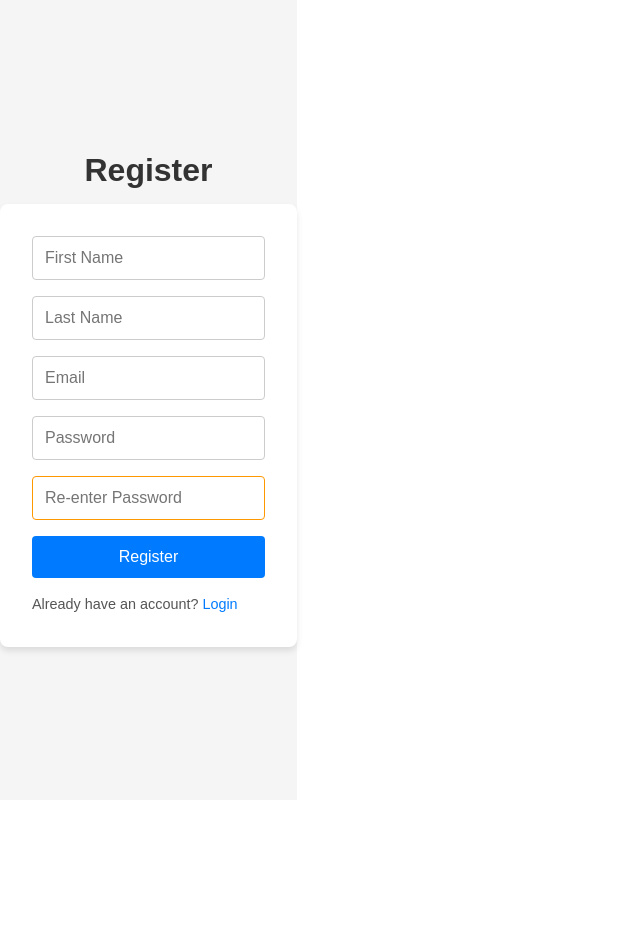
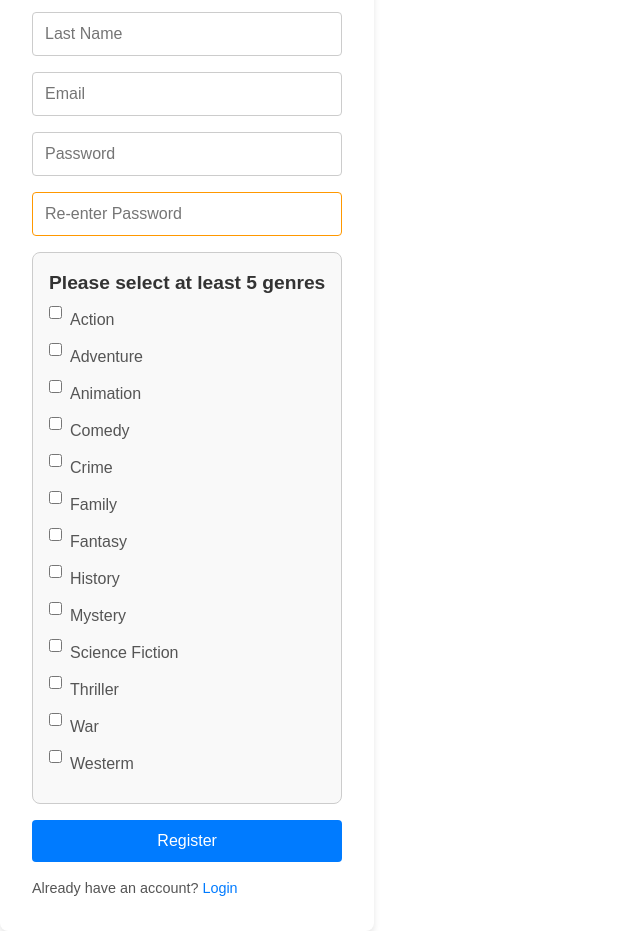
Before and after one commit to J-S00n/Assignment-6, a React (Vite) app in the folder react-context/: page /register in a window 1280 px wide. Shown: the whole page, without its empty margins (0-640 px from the left). Before the commit the page ends 800 px from the top, so only its background shows below. Built offline with nearby package versions, Linux system fonts and the light colour scheme.

Commit message:
Modified context storage, settings, and cart

```diff
--- a/react-context/components/Header.jsx
+++ b/react-context/components/Header.jsx
@@ -1,14 +1,36 @@
-import { useNavigate } from 'react-router-dom';
+import { useNavigate, Link } from 'react-router-dom';
+import { useStoreContext } from '../context/user';
 
-function Header({ children }) {
+function Header() {
     const navigate = useNavigate();
+    const { setLoggedIn, loggedIn, firstName } = useStoreContext();
+
+    function logout() {
+        setLoggedIn(false);
+        navigate("/");
+    }
 
     return (
         <div className="header">
             <h1>VibeVision</h1>
-            <button onClick={() => navigate('/login')} className="login">Login</button>
-            <button onClick={() => navigate('/register')} className="register">Register</button>
-            {children}
+            {loggedIn ? (
+                <>
+                    <input
+                        type="text"
+                        placeholder="Search..."
+                        className="search-bar"
+                    />
+                    <p className="welcome-msg">Welcome {firstName}!</p>
+                    <Link to={'/cart'} className="cart-button">Cart</Link>
+                    <Link to={'/settings'} className="settings">Settings</Link>
+                    <button onClick={logout} className="logout">Logout</button>
+                </>
+            ) : (
+                <>
+                    <button onClick={() => navigate('/login')} className="login">Login</button>
+                    <button onClick={() => navigate('/register')} className="register">Register</button>
+                </>
+            )}
         </div>
     );
 }
--- a/react-context/context/user.jsx
+++ b/react-context/context/user.jsx
@@ -9,10 +9,28 @@ export const StoreProvider = ({ children }) => {
     const [firstName, setFirstName] = useState("");
     const [lastName, setLastName] = useState("");
     const [choices, setChoices] = useState(Map({}));
+    const [loggedIn , setLoggedIn] = useState(false);
     const [cart, setCart] = useState(Map({}));
+    const [genres, setGenres] = useState([
+            { genre: "Action", id: 28 },
+            { genre: "Adventure", id: 12 },
+            { genre: "Animation", id: 16 },
+            { genre: "Comedy", id: 35 },
+            { genre: "Crime", id: 80 },
+            { genre: "Family", id: 10751 },
+            { genre: "Fantasy", id: 14 },
+            { genre: "History", id: 36 },
+            { genre: "Mystery", id: 9648 },
+            { genre: "Science Fiction", id: 878 },
+            { genre: "Thriller", id: 53 },
+            { genre: "War", id: 10752 },
+            { genre: "Westerm", id: 37 },
+        ]);
 
     return (
-        <StoreContext.Provider value={{ email, setEmail, firstName, setFirstName, lastName, setLastName, password, setPassword, cart, setCart, choices, setChoices }}>
+        <StoreContext.Provider value={{
+            email, setEmail, firstName, setFirstName, lastName, setLastName, password, setPassword,
+            cart, setCart, choices, setChoices, loggedIn, setLoggedIn, genres, setGenres,}}>
             {children}
         </StoreContext.Provider>
     );
--- a/react-context/views/LoginView.jsx
+++ b/react-context/views/LoginView.jsx
@@ -6,7 +6,7 @@ import "./LoginView.css"
 function LoginView() {
 
     const navigate = useNavigate();
-    const { email, password } = useStoreContext();
+    const { email, password, setLoggedIn } = useStoreContext();
     const [formData, setFormData] = useState({
         email: "",
         password: "",
@@ -18,6 +18,7 @@ function LoginView() {
             alert("Email or Password incorrect!");
             return;
         }
+        setLoggedIn(true);
         navigate("/movies/genre/28");
     };
 
--- a/react-context/views/MoviesView.jsx
+++ b/react-context/views/MoviesView.jsx
@@ -1,38 +1,22 @@
-import { Outlet, useNavigate, useLocation } from "react-router-dom";
+import { Outlet, useLocation } from "react-router-dom";
+import { useStoreContext } from "../context/user.jsx";
 import "./MoviesView.css";
 import Genres from "../components/Genres.jsx";
+import Header from "../components/Header.jsx";
 import Footer from "../components/Footer.jsx";
 import Feature from "../components/Feature.jsx";
 
+
 function MoviesView() {
-    const navigate = useNavigate();
     const location = useLocation();
-
-    const genres = [
-        { genre: "Action", id: 28 },
-        { genre: "Adventure", id: 12 },
-        { genre: "Animation", id: 16 },
-        { genre: "Comedy", id: 35 },
-        { genre: "Crime", id: 80 },
-        { genre: "Family", id: 10751 },
-        { genre: "Fantasy", id: 14 },
-        { genre: "History", id: 36 },
-        { genre: "Mystery", id: 9648 },
-        { genre: "Science Fiction", id: 878 },
-        { genre: "Thriller", id: 53 },
-        { genre: "War", id: 10752 },
-        { gemre: "Westerm", id: 37 },
-    ];
+    const { choices } = useStoreContext();
 
     return (
         <div className="movies-container">
-            <div className="header">
-                <h1>VibeVision</h1>
-                <button onClick={() => navigate('/')} className="logout">Logout</button>
-            </div>
+            <Header />
             <div className="genres-and-movies">
                 <div className="genres">
-                    <Genres genresList={genres} />
+                    <Genres genresList={choices} />
                 </div>
                 <div className="movie-list">
                     {(location.pathname === "/movies" || location.pathname === "/movies/") && <Feature />}
--- a/react-context/views/ProtectedRoutes.jsx
+++ b/react-context/views/ProtectedRoutes.jsx
@@ -1,11 +1,12 @@
 import { Outlet, Navigate } from "react-router-dom";
+import { useStoreContext } from "../context/user.jsx";
 
 function ProtectedRoutes() {
-    //temporary hardcoded value for isLoggedIn
-    const isLoggedIn = true;
+
+    const { loggedIn } = useStoreContext();
 
     return (
-        isLoggedIn ? <Outlet /> : <Navigate to="/login" />
+        loggedIn ? <Outlet /> : <Navigate to="/login" />
     );
 }
 
--- a/react-context/views/RegisterView.css
+++ b/react-context/views/RegisterView.css
@@ -73,3 +73,33 @@
 .login-link a:hover {
     color: #0056b3;
 }
+
+.genre-selection {
+    margin-bottom: 1rem;
+    padding: 1rem;
+    border: 1px solid #ccc;
+    border-radius: 8px;
+    background-color: #f9f9f9;
+}
+
+.genre-selection h2 {
+    font-size: 1.2rem;
+    margin-bottom: 0.5rem;
+    color: #333;
+}
+
+.genre-selection div {
+    display: flex;
+    align-items: center;
+    margin-bottom: 0.5rem;
+}
+
+.genre-selection input[type="checkbox"] {
+    margin-right: 0.5rem;
+    cursor: pointer;
+}
+
+.genre-selection .genre-name {
+    font-size: 1rem;
+    color: #555;
+}
--- a/react-context/views/RegisterView.jsx
+++ b/react-context/views/RegisterView.jsx
@@ -1,32 +1,54 @@
 import { useNavigate, Link } from "react-router-dom";
 import { useStoreContext } from "../context/user";
-import { useState } from "react";
+import { useState, useRef } from "react";
 import { Map } from "immutable";
 import "./RegisterView.css";
 
 function RegisterView() {
 
     const navigate = useNavigate();
-    const { setEmail, setFirstName, setLastName, setPassword } = useStoreContext();
+    const { setEmail, setFirstName, setLastName, setPassword, setLoggedIn, setChoices, genres } = useStoreContext();
     const [formData, setFormData] = useState({
         firstName: "",
         lastName: "",
         email: "",
         password: "",
         confirmPassword: "",
+        selectedGenres: [],
     });
+
+    const checkboxesRef = useRef({});
 
     const handleRegister = (e) => {
         e.preventDefault();
+
         if (formData.password !== formData.confirmPassword) {
             alert("Passwords do not match!");
             return;
         }
+
+        const selectedGenres = Object.keys(checkboxesRef.current)
+            .filter((genreId) => checkboxesRef.current[genreId].checked)
+            .map(Number);
+
+        if (selectedGenres.length < 5) {
+            alert("Please select at least 5 genres.");
+            return;
+        }
+
+        const sortedGenres = selectedGenres
+            .map((genreId) => genres.find((genre) => genre.id === genreId))
+            .filter((genre) => genre) //remove undefined genres
+            .sort((a, b) => a.genre.localeCompare(b.genre));
+
+        alert("Registration successful!");
         setEmail(formData.email);
         setFirstName(formData.firstName);
         setLastName(formData.lastName);
         setPassword(formData.password);
-        navigate("/movies/genre/28");
+        setChoices(sortedGenres);
+        setLoggedIn(true);
+        navigate("/movies");
     };
 
     return (
@@ -69,7 +91,21 @@ function RegisterView() {
                     onChange={(e) => {
                         setFormData({ ...formData, confirmPassword: e.target.value });
                     }}
-                    required />
+                    required
+                />
+                <div className="genre-selection">
+                    <h2>Please select at least 5 genres</h2>
+                    {genres?.map((item) => (
+                        <div key={item.id}>
+                            <input
+                                type="checkbox"
+                                ref={(el) => { checkboxesRef.current[item.id] = el; }}
+                                style={{ cursor: "pointer" }}
+                            />
+                            <label className="genre-name">{item.genre}</label>
+                        </div>
+                    ))}
+                </div>
                 <button type="submit">Register</button>
                 <p className="login-link">
                     Already have an account? <Link to="/login">Login</Link>
--- a/react-context/views/SettingsView.jsx
+++ b/react-context/views/SettingsView.jsx
@@ -1,38 +1,95 @@
 import { useStoreContext } from "../context/user";
+import { useState, useRef } from "react";
+import { useNavigate } from "react-router-dom";
+import { Map } from "immutable";
+import Header from "../components/Header";
+import Footer from "../components/Footer";
 import "./SettingsView.css";
 
 function SettingsView() {
-    const { email, firstName, lastName, choices, setChoices, setFirstName, setLastName } = useStoreContext();
+    const { email, firstName, setFirstName, lastName, setLastName, choices, setChoices, genres } = useStoreContext();
+    const [formData, setFormData] = useState({
+        firstName: "",
+        lastName: "",
+        selectedGenres: [],
+    });
+
+    const checkboxesRef = useRef({});
+    const navigate = useNavigate();
+
+    function handleSettingChange(e) {
+        e.preventDefault();
+
+        const selectedGenres = Object.keys(checkboxesRef.current)
+            .filter((genreId) => checkboxesRef.current[genreId].checked)
+            .map(Number);
+
+        if (selectedGenres.length < 5) {
+            alert("Please select at least 5 genres.");
+            return;
+        }
+
+        const sortedGenres = selectedGenres
+            .map((genreId) => genres.find((genre) => genre.id === genreId))
+            .filter((genre) => genre) //remove undefined genres
+            .sort((a, b) => a.genre.localeCompare(b.genre));
+
+        alert("Successfully updated!");
+        setFirstName(formData.firstName);
+        setLastName(formData.lastName);
+        setChoices(sortedGenres);
+        navigate("/movies");
+    }
 
     return (
         <div className="settings-container">
-            <h1>Settings</h1>
-            <div className="first-name-display">
-                <h2>First Name</h2>
-                <p>{firstName}</p>
-                <h2 >Change First Name</h2>
+            <Header />
+            <h1 className="settings-title">Settings</h1>
+            <form onSubmit={handleSettingChange} className="settings-form">
+                <label>
+                    First Name:
+                </label>
                 <input
                     type="text"
-                    value={setFirstName}
-                    onChange={(e) => setFirstName(e.target.value)}
-                    placeholder="Enter new first name"
+                    placeholder={firstName}
+                    value={formData.firstName}
+                    onChange={(e) => setFormData({ ...formData, firstName: e.target.value })}
+                    required
                 />
-            </div>
-            <div className="last-name-display">
-                <h2>Last Name</h2>
-                <p>{lastName}</p>
-                <h2>Change Last Name</h2>
+                <label>
+                    Last Name:
+                </label>
                 <input
                     type="text"
-                    value={setLastName}
-                    onChange={(e) => setLastName(e.target.value)}
-                    placeholder="Enter new last name"
+                    placeholder={lastName}
+                    value={formData.lastName}
+                    onChange={(e) => setFormData({ ...formData, lastName: e.target.value })}
+                    required
                 />
-            </div>
-            <div className="email-display">
-                <h2>Email</h2>
-                <p>{email}</p>
-            </div>
+                <label>
+                    Email:
+                </label>
+                <input
+                    type="email"
+                    placeholder={email}
+                    readOnly
+                />
+                <div className="genre-selection">
+                    <h2>Please select at least 5 genres</h2>
+                    {genres?.map((item) => (
+                        <div key={item.id}>
+                            <input
+                                type="checkbox"
+                                ref={(el) => { checkboxesRef.current[item.id] = el; }}
+                                style={{ cursor: "pointer" }}
+                            />
+                            <label className="genre-name">{item.genre}</label>
+                        </div>
+                    ))}
+                </div>
+                <button type="submit">Save</button>
+            </form>
+            <Footer />
         </div>
     );
 }
```
Also changed, not shown: react-context/views/GenreView.jsx (+15 -4 lines).
